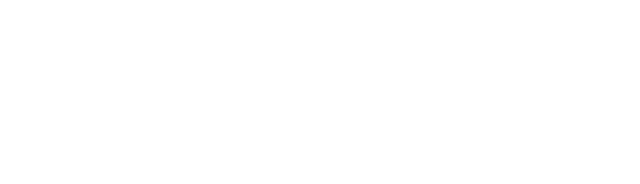
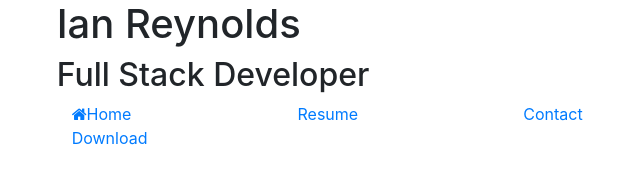
Before and after one commit to teamian27/usdresume, a plain HTML site: page index.html in a window 1280 px wide. Shown: the whole page, without its empty margins (370-1010 px from the left). Drawn offline with nearby package versions, Linux system fonts and the light colour scheme.

Commit message:
menu add

```diff
--- a/index.html
+++ b/index.html
@@ -8,10 +8,45 @@
       rel="stylesheet"
       href="https://maxcdn.bootstrapcdn.com/bootstrap/4.2.1/css/bootstrap.min.css"
     />
+    <link rel="stylesheet" href="assets/ccs/style.css" type="text/css"/>
+    <link rel="stylesheet" href="https://maxcdn.bootstrapcdn.com/font-awesome/4.7.0/css/font-awesome.min.css"
+        type="text/css" />
     <title>Ian</title>
   </head>
   <body>
-    <header></header>
+    <header>
+        <div class="row no-gutters">
+            <a href="index.html" class="col-md-4 logo"></a>
+            <div class="col-md-8">
+                <div class="row no-gutters bg-color-name-title">
+                    <div class="col heading">
+                        <h1 class="name">Ian Reynolds</h1>
+                        <h2 class="title">Full Stack Developer</h2>
+                    </div>
+                </div>
+                <div class="row no-gutters">
+                    <div class="col">
+                        <ul id="nav" class="list-inline menucontainer">
+                            <li class="col-6 col-sm-3 ui-menu-color-home list-inline-item">
+                                <a href="#"><i class="fa fa-home" aria-hidden="true"></i><span>Home</span></a>
+                            </li>
+                            <li class="col-6 col-sm-3 ui-menu-color-resume list-inline-item">
+                                <a href="#"><span>Resume</span></a>
+                            </li>
+                            <li class="col-6 col-sm-3 ui-menu-color-contact list-inline-item">
+                                <a href="#"><span>Contact</span></a>
+                             </li>
+                            <li class="col-6 col-sm-3 ui-menu-color-download list-inline-item">
+                                <a href="#"><span>Download</span></a>
+                            </li>
+                        </ul>
+                    </div>
+                </div>
+            </div>
+
+        </div>
+
+    </header>
     <section></section>
     <footer></footer>
   </body>
```
